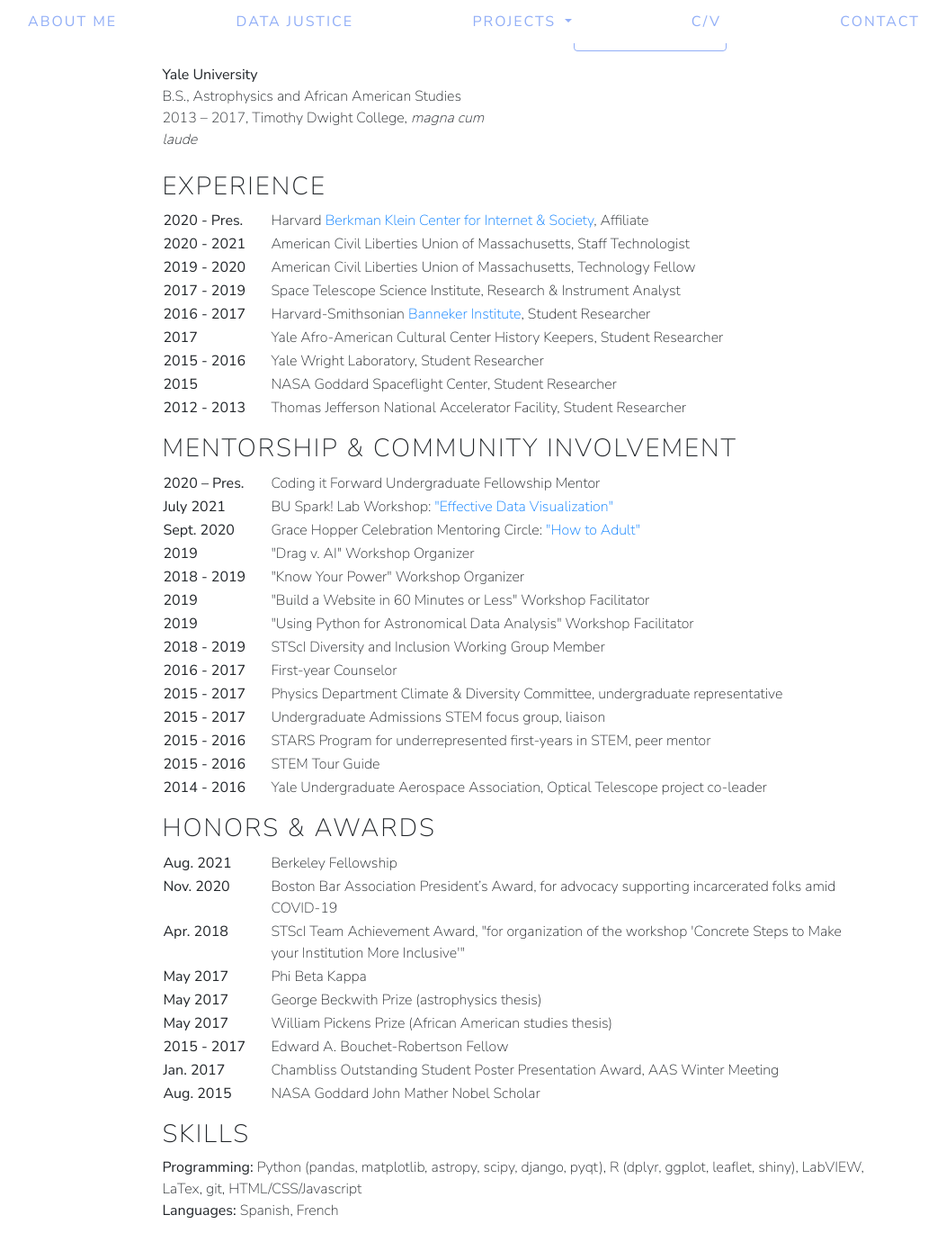
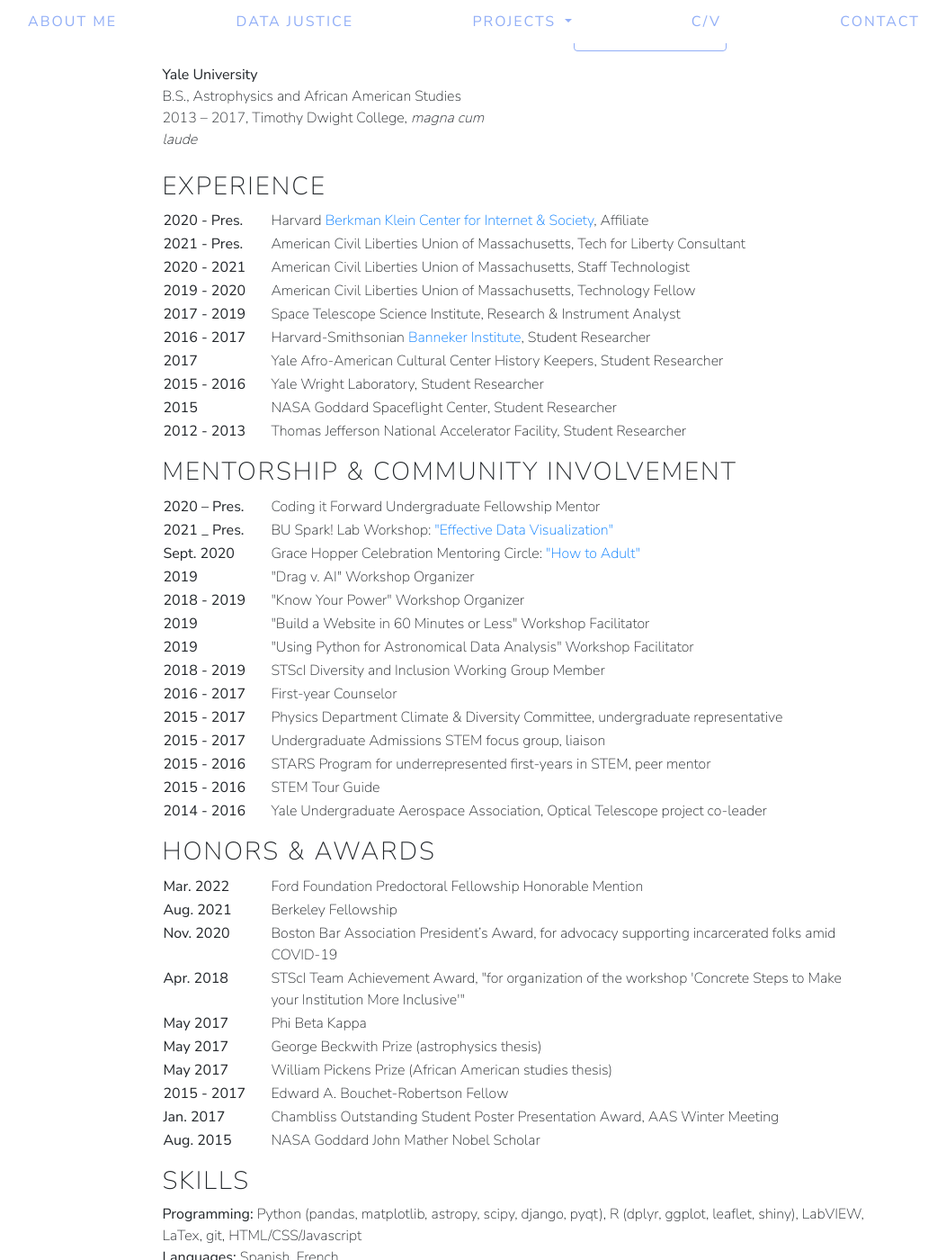
Before and after one commit to smhurwitz/smhurwitz.github.io, a Jekyll site: the page built from cv.html, in a window 1280 px wide and 1400 px high, scrolled down 232 px. Shown: the whole window at 90% size, without its empty margins (113-1165 px from the left). Built offline with Jekyll 4.4.1, drawn with Linux system fonts in a browser that asks for light colours; nearby versions of some CDN libraries; some of the changed text lies outside the part shown.

Commit message:
Add html stuff

```diff
--- a/cv.html
+++ b/cv.html
@@ -33,6 +33,10 @@
         <tr>
           <td><b>2020 - Pres.</b></td>
           <td>Harvard <a href="https://cyber.harvard.edu/">Berkman Klein Center for Internet & Society</a>, Affiliate</td>
+        </tr>
+        <tr>
+          <td><b>2021 - Pres.</b></td>
+          <td>American Civil Liberties Union of Massachusetts, Tech for Liberty Consultant</td>
         </tr>
         <tr>
           <td><b>2020 - 2021</b></td>
@@ -77,7 +81,7 @@
           <td>Coding it Forward Undergraduate Fellowship Mentor</td>
         </tr>
         <tr>
-          <td><b>July 2021</b></td>
+          <td><b>2021 _ Pres.</b></td>
           <td>BU Spark! Lab Workshop: <a href="https://github.com/laurenmarietta/spark2021-effective-data-viz/blob/main/20210723_EffectiveDataViz.pdf">"Effective Data Visualization"</a></td>
         </tr>
         <tr>
@@ -135,6 +139,10 @@
       <h3>HONORS & AWARDS</h3>
       <table>
         <tr>
+          <td><b>Mar. 2022</b></td>
+          <td>Ford Foundation Predoctoral Fellowship Honorable Mention</td>
+        </tr>
+        <tr>
           <td><b>Aug. 2021</b></td>
           <td>Berkeley Fellowship</td>
         </tr>
@@ -183,4 +191,4 @@
 
 </main>
 
-<footer>Updated October 11, 2021</footer>
+<footer>Updated June 8, 2022</footer>
```
